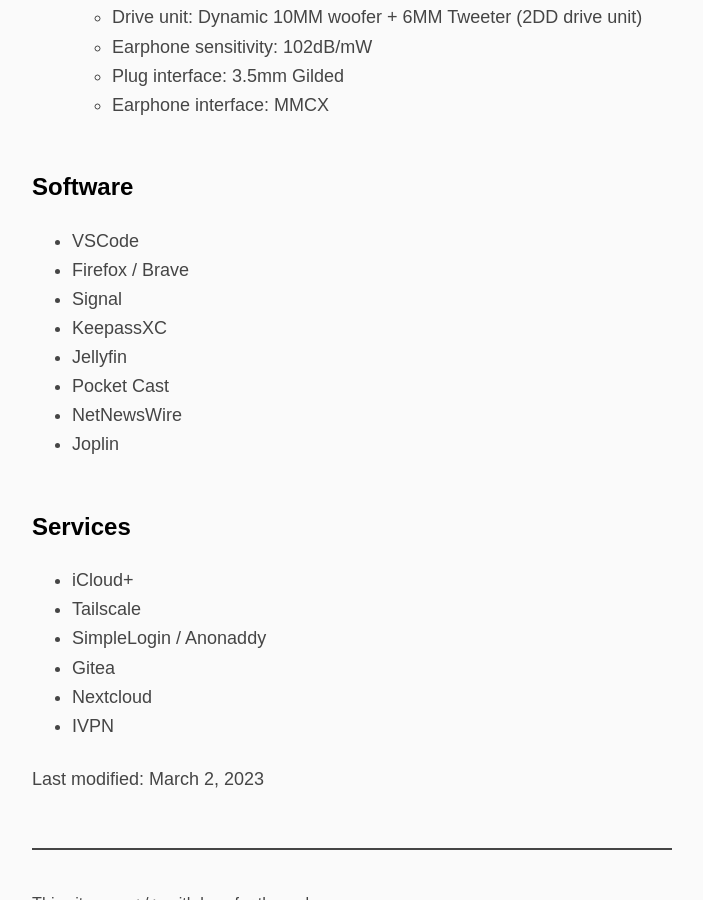
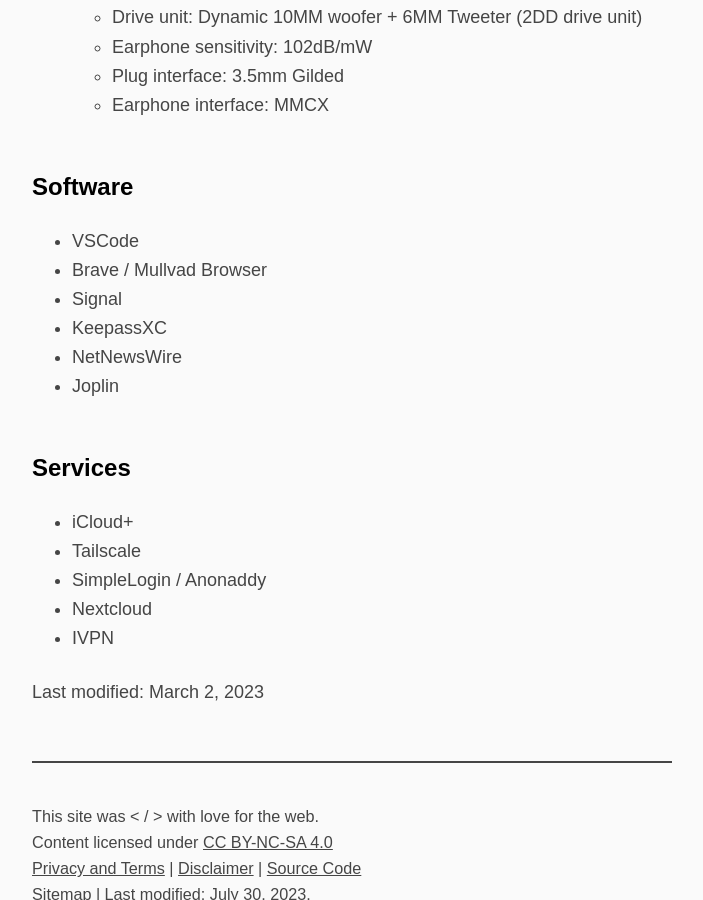
Before and after one commit to a-franca/abf.li, a Jekyll site: the page built from pages/uses.md, in a window 1280 px wide and 900 px high, scrolled down 2472 px. Shown: the whole window, without its empty margins (288-991 px from the left). Built offline with Jekyll 4.4.1, drawn with Linux system fonts in a browser that asks for light colours.

Commit message:
Update uses list

```diff
--- a/pages/uses.md
+++ b/pages/uses.md
@@ -86,11 +86,9 @@ Some people on my blogroll have a similar page, and I think it's really useful a
 ## Software
 
 - VSCode
-- Firefox / Brave
+- Brave / Mullvad Browser
 - Signal
 - KeepassXC
-- Jellyfin
-- Pocket Cast
 - NetNewsWire
 - Joplin
 
@@ -99,7 +97,6 @@ Some people on my blogroll have a similar page, and I think it's really useful a
 - iCloud+
 - Tailscale
 - SimpleLogin / Anonaddy
-- Gitea
 - Nextcloud
 - IVPN
 
```
